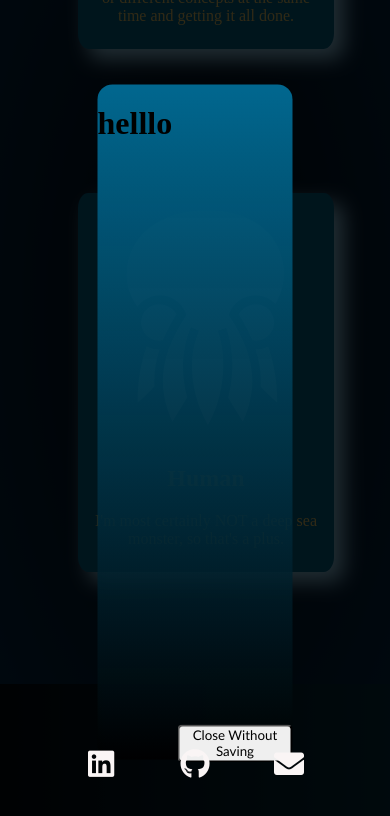
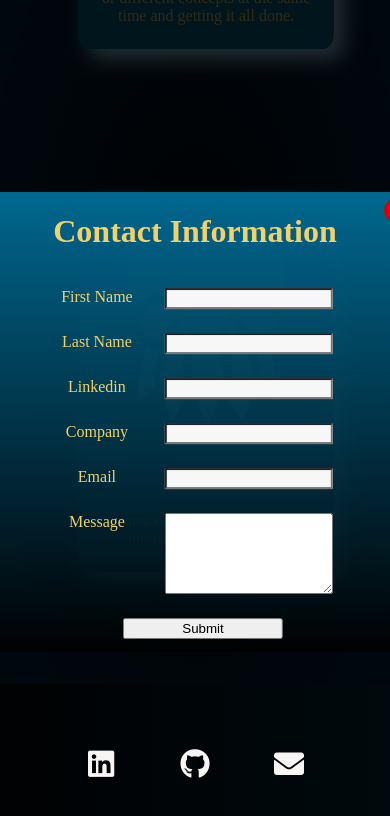
Before and after one commit to TBuscemi/FlexBox, a React (Create React App) app: page / in a window 390 px wide. Both pictures are taken after a click on the link 289 px from the left and 3402 px from the top of the page. Shown: the part 2639-3455 px from the top of the page. Built offline with nearby package versions, Linux system fonts and the light colour scheme.

Commit message:
styled the modal and its works on most small screens but need to test more/ scss in email is not working rigth needs to be looked at/ and the contact for sends the email to the right email and info is recived.

```diff
--- /dev/null
+++ b/src/component/Email/Email.jsx
@@ -0,0 +1,36 @@
+import React from 'react'
+import './style/Email.css'
+
+const Email = () => {
+  return (
+    <div className='email-contact-wrapper'>
+      <h1>Contact Information</h1>
+      <form method="POST" action="https://formsubmit.co/polarbear494@gmail.com" enctype="multipart/form-data" className='contact-form'>
+        <label className='label-contact' htmlFor="" >First Name</label>
+        <input className='input-contact' type="text" name='Fname' required />
+
+        <label className='label-contact' htmlFor=""> Last Name</label>
+        <input className='input-contact' type="text" name='Lname' required/>
+
+        <label className='label-contact' htmlFor="">Linkedin</label>
+        <input className='input-contact'type="text" name='Linkedin' required/>
+
+        <label className='label-contact' htmlFor=""> Company</label>
+        <input className='input-contact'type="text" name='company' required/>
+
+        <label className='label-contact' htmlFor="">Email</label>
+        <input className='input-contact' type=" " name='email'required/>
+
+        <label className='label-contact' htmlFor="" > Message</label>
+        <textarea cols="30" rows="5" name='message'></textarea>
+        <div className='button-contact-submit-wrapper'>
+          <button className="button-contact-submit" type="submit">Submit</button>
+        </div>
+        <input type="hidden" name="_captcha" value="false"></input>
+        <input type="hidden" name="_next" value="http://localhost:3000/"></input>
+      </form>
+    </div>
+  )
+}
+
+export default Email
--- /dev/null
+++ b/src/component/Email/style/Email.css
@@ -0,0 +1,33 @@
+.email-contact-wrapper {
+  text-align: center;
+  color: #F2D16B;
+}
+
+.contact-form {
+  text-align: center;
+  width: 100%;
+  display: -ms-grid;
+  display: grid;
+  gap: 1.5rem;
+  padding: 1rem;
+  width: 63%;
+  margin: auto;
+  -ms-grid-columns: (1fr)[2];
+      grid-template-columns: repeat(2, 1fr);
+}
+
+.label-contact {
+  width: 5rem;
+}
+
+.input-contact {
+  width: 10rem;
+  background-color: #f8f7f7;
+}
+
+.button-contact-submit {
+  position: absolute;
+  width: 10rem;
+  margin-left: 1.5rem;
+}
+/*# sourceMappingURL=Email.css.map */
--- /dev/null
+++ b/src/component/Email/style/Email.scss
@@ -0,0 +1,36 @@
+.email-contact-wrapper{
+  text-align: center;
+  color: #F2D16B;
+}
+
+.contact-form{
+  text-align: center;
+  width: 100%;
+  display: grid;
+  gap: 1.5rem;
+  padding: 1rem;
+  width: 63%;
+  margin: auto;
+  grid-template-columns:repeat(2, 1fr);
+}
+
+.label-contact{
+  width: 5rem;
+}
+
+.input-contact{
+  width: 10rem;
+  background-color: rgb(248, 247, 247);
+}
+
+.button-contact-submit-wrapper{
+
+}
+
+
+.button-contact-submit{
+  position:absolute;
+  width: 10rem;
+  margin-left: 1.5rem;
+  // margin-left: 4rem;
+}
--- a/src/component/Footer/Footer.jsx
+++ b/src/component/Footer/Footer.jsx
@@ -1,6 +1,7 @@
 import React,{useState} from 'react'
 import './style/Footer.css'
 import Modal from '../Modal/Modal'
+import Email from '../Email/Email'
 
 
 export default function Footer() {
@@ -23,7 +24,7 @@ export default function Footer() {
                 </div>
             </div>
             <Modal onClick={handleHideShow} hideShow={hideShow}>
-                <h1> helllo </h1>
+                <Email/>
             </Modal>
         </div>
     )
--- a/src/component/Modal/Modal.jsx
+++ b/src/component/Modal/Modal.jsx
@@ -21,7 +21,9 @@ const Modal=(props)=> {
                 <div className="modal-body" onClick={e=>{e.stopPropagation()}}>
                     {props.children}
                     <br/>
-                    <button className="modal-close" onClick={props.onClick}>Close Without Saving</button>
+                    <a className="modal-close" onClick={props.onClick}>
+                    <svg className='modal-close-butt' xmlns="http://www.w3.org/2000/svg" viewBox="0 0 512 512"><path d="M0 256C0 114.6 114.6 0 256 0C397.4 0 512 114.6 512 256C512 397.4 397.4 512 256 512C114.6 512 0 397.4 0 256zM175 208.1L222.1 255.1L175 303C165.7 312.4 165.7 327.6 175 336.1C184.4 346.3 199.6 346.3 208.1 336.1L255.1 289.9L303 336.1C312.4 346.3 327.6 346.3 336.1 336.1C346.3 327.6 346.3 312.4 336.1 303L289.9 255.1L336.1 208.1C346.3 199.6 346.3 184.4 336.1 175C327.6 165.7 312.4 165.7 303 175L255.1 222.1L208.1 175C199.6 165.7 184.4 165.7 175 175C165.7 184.4 165.7 199.6 175 208.1V208.1z"/></svg>
+                    </a>
                 </div>
             </div>
 
--- a/src/component/Modal/style/Modal.css
+++ b/src/component/Modal/style/Modal.css
@@ -14,8 +14,8 @@
   background: -webkit-gradient(linear, left bottom, left top, from(rgba(0, 0, 0, 0.81)), to(#01678f));
   background: linear-gradient(0deg, rgba(0, 0, 0, 0.81) 0%, #01678f 100%);
   z-index: 3;
-  width: 50%;
-  height: 80%;
+  width: 27.4rem;
+  height: auto;
   top: 50%;
   left: 50%;
   -webkit-transform: translate(-50%, -50%);
@@ -25,13 +25,18 @@
 
 .modal-close {
   border-radius: 5px;
-  font-family: 'Gill Sans', 'Gill Sans MT', Calibri, 'Trebuchet MS', sans-serif;
   position: fixed;
-  left: 5rem;
-  top: 40rem;
+  top: 0;
+  right: 0;
 }
 
 .modal-title {
   color: teal;
 }
+
+.modal-close-butt {
+  fill: #d30000;
+  width: 1.5rem;
+  padding: .4rem;
+}
 /*# sourceMappingURL=Modal.css.map */
--- a/src/component/Modal/style/Modal.scss
+++ b/src/component/Modal/style/Modal.scss
@@ -13,8 +13,8 @@
   background: rgb(5, 2, 0);
   background: linear-gradient(0deg, rgba(0, 0, 0, 0.81) 0%, #01678f 100%);
   z-index: 3;
-    width: 50%;
-    height: 80%;
+  width: 27.4rem;
+  height: auto;
   top:50%;
   left:50%;
   transform: translate(-50%,-50%);
@@ -23,12 +23,17 @@
 
 .modal-close{
   border-radius: 5px;
-    font-family:'Gill Sans', 'Gill Sans MT', Calibri, 'Trebuchet MS', sans-serif;
   position: fixed;
-    left: 5rem;
-    top:40rem;
+  top: 0;
+  right: 0;
 }
 
 .modal-title{
   color: teal;
 }
+
+.modal-close-butt{
+  fill: rgb(211, 0, 0);
+  width: 1.5rem;
+  padding: .4rem;
+}
```
Also changed, not shown: 2 other files (tests, documents, lock files or other folders). Lines whose indentation alone changed are shown as unchanged.
